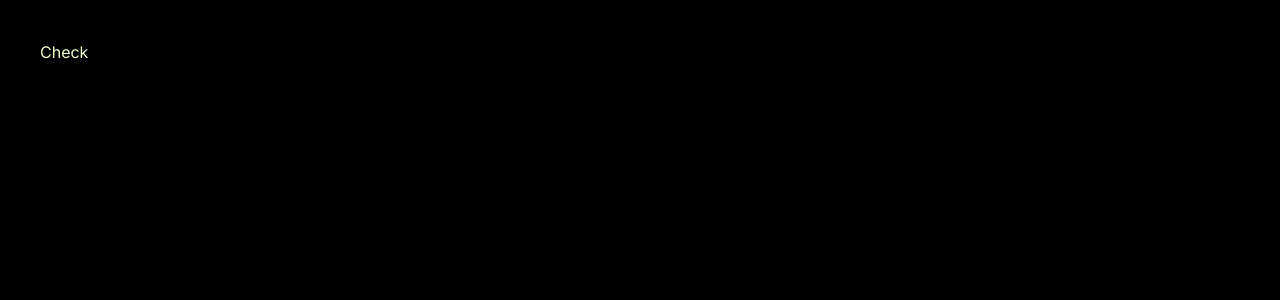
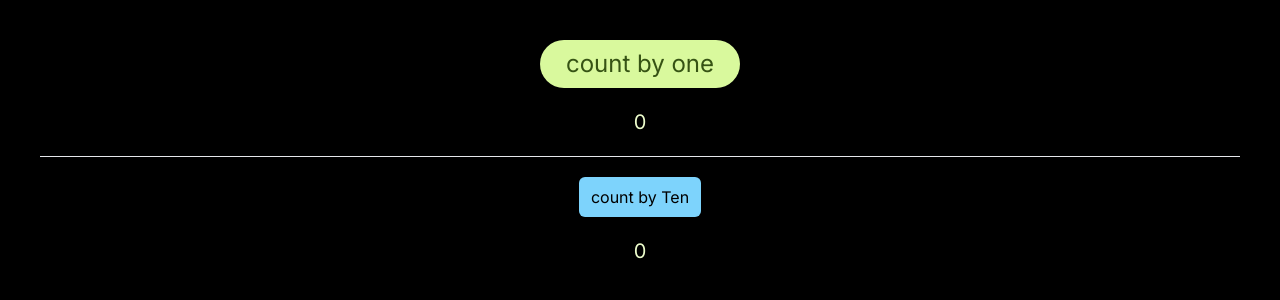
Before and after one commit to shrix1/learning, a Next.js app: page / in a window 1280 px wide. Shown: the top 300 px of the page. Built offline with nearby package versions, Linux system fonts and the light colour scheme.

Commit message:
add: custom button with different usecases

```diff
--- /dev/null
+++ b/app/components/Button.tsx
@@ -0,0 +1,40 @@
+import React from "react"
+
+// using this two packages to merge tailwind classes
+import { clsx, type ClassValue } from "clsx"
+import { twMerge } from "tailwind-merge"
+
+// this function will merge tailwind classes (custom class + default comp class)
+function cn(...inputs: ClassValue[]) {
+  return twMerge(clsx(...inputs))
+}
+
+// giving custom props to the component + default type of a HTML button
+interface ButtonProps extends React.HTMLAttributes<HTMLButtonElement> {
+  name?: string
+  disabled?: boolean
+}
+
+const Button: React.FC<ButtonProps> = ({
+  name,
+  disabled,
+  className,
+  ...props
+}) => {
+  return (
+    <button
+      disabled={disabled}
+      className={cn("bg-lime-200 text-lime-900 p-2 rounded-full", className)}
+      {...props}
+    >
+      {name}
+    </button>
+  )
+}
+
+export default Button
+
+// ...props => to get default props from HTML button like addEventLister , etc..
+// cn function will contain the fixed style which i wrote for this component
+//      + className props will have custom style when we reuse the compoments
+//      + if we r using any state to keep track of those btn then we can use {"cursor-disabled : boolean"}
--- a/app/page.tsx
+++ b/app/page.tsx
@@ -1,5 +1,29 @@
+"use client"
 import Image from "next/image"
+import Button from "./components/Button"
+import { useState } from "react"
 
 export default function Home() {
-  return <div>Check</div>
+  const [count, setCount] = useState<number>(0)
+  const [count2, setCount2] = useState<number>(0)
+
+  return (
+    <div className="flex flex-col gap-5 justify-center items-center">
+      <Button
+        name="count by one"
+        className="text-2xl w-[200px]"
+        onClick={() => setCount((p) => p + 1)}
+      />
+      <h1 className="text-xl text-center">{count}</h1>
+
+      <hr className="w-full " />
+
+      <Button
+        name="count by Ten"
+        className="bg-sky-300 text-black px-3 rounded-md"
+        onClick={() => setCount2((p) => p + 10)}
+      />
+      <h1 className="text-xl text-center">{count2}</h1>
+    </div>
+  )
 }
```
